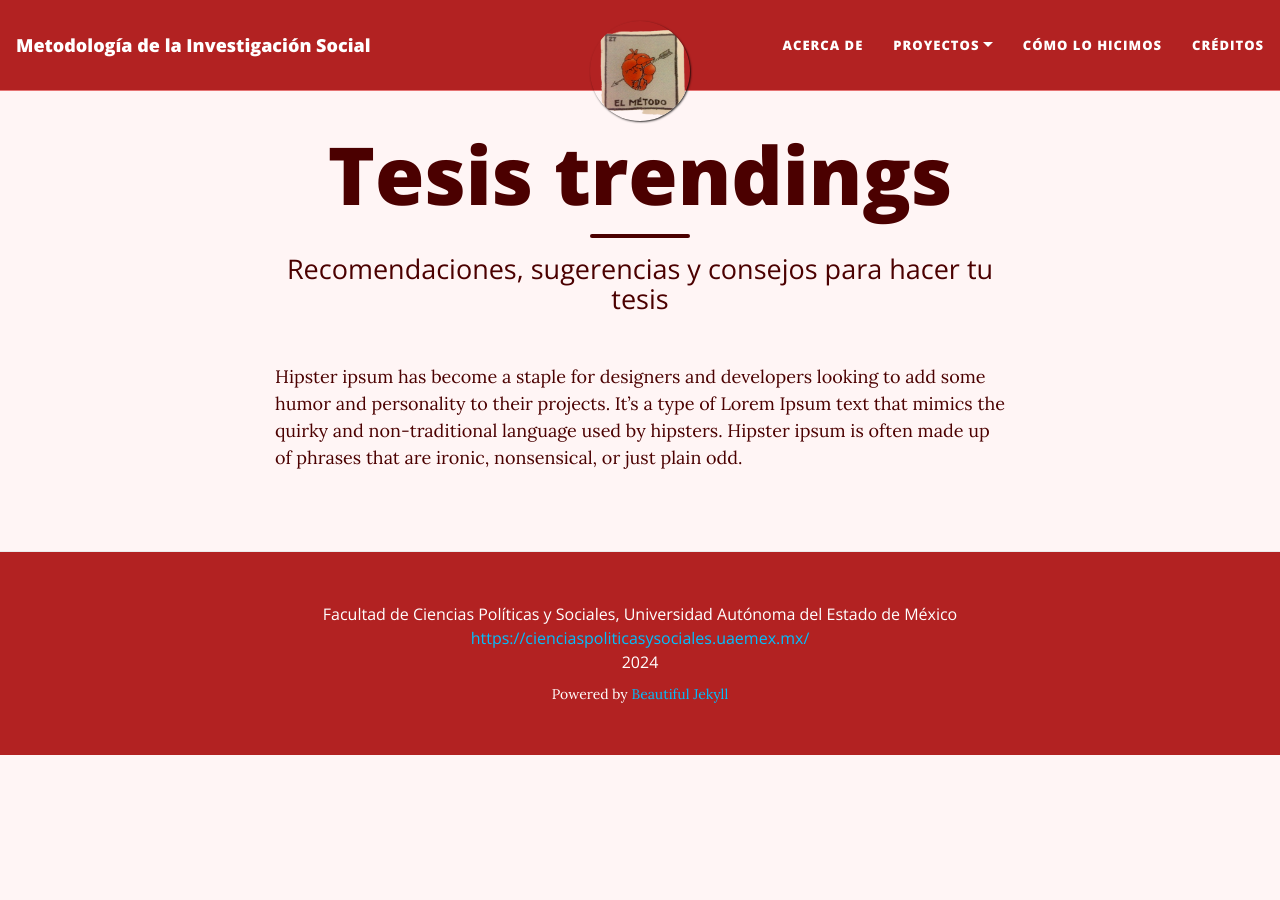
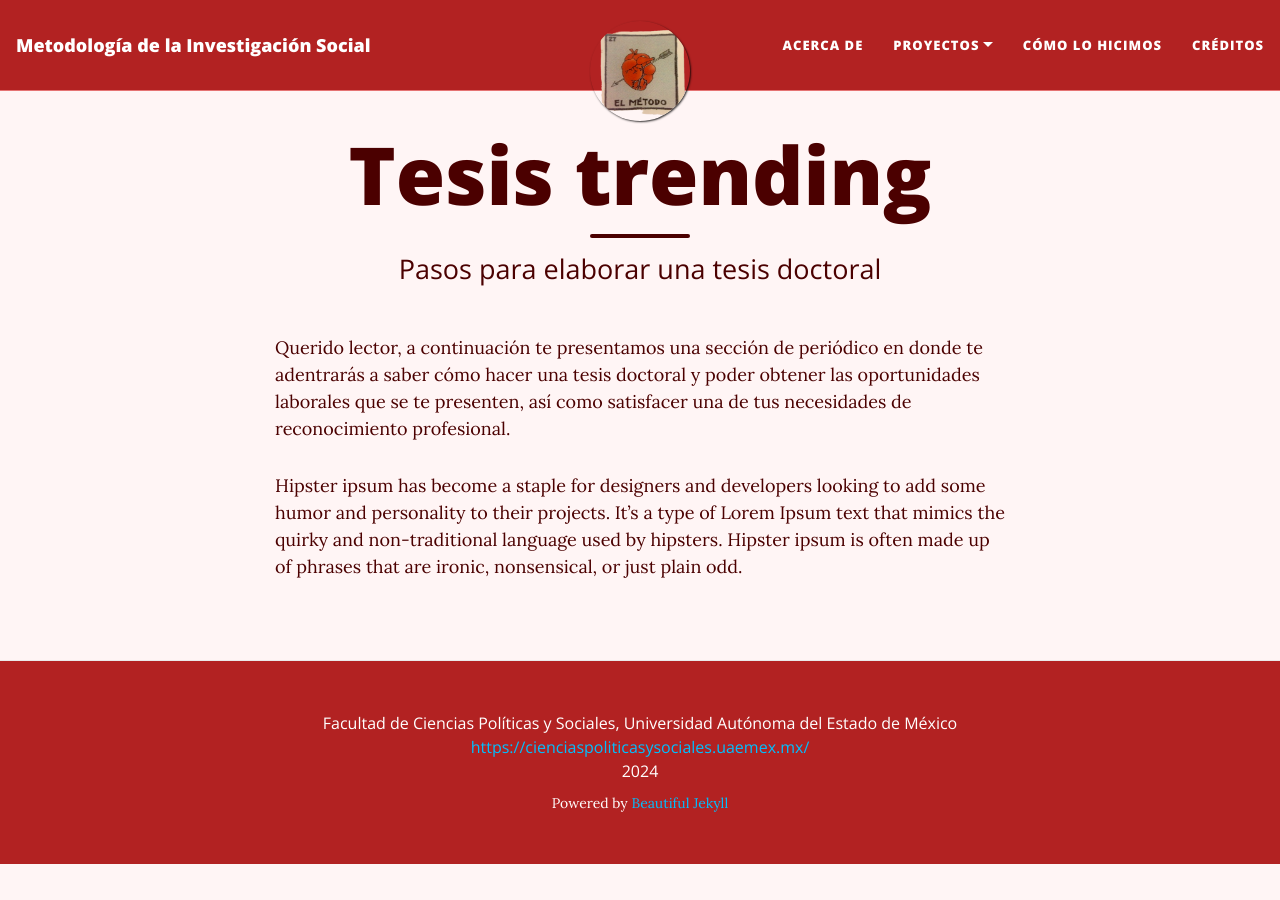
Before and after one commit to rosariorogel/metodologia, a Jekyll site: the page built from _pages/tesis-trending.md, in a window 1280 px wide. Built offline with Jekyll 4.4.1, drawn with Linux system fonts in a browser that asks for light colours; nearby versions of some CDN libraries.

Commit message:
Update tesis-trending.md

```diff
--- a/_pages/tesis-trending.md
+++ b/_pages/tesis-trending.md
@@ -1,8 +1,9 @@
 ---
 layout: page
-title: Tesis trendings
-subtitle: Recomendaciones, sugerencias y consejos para hacer tu tesis
+title: Tesis trending
+subtitle: Pasos para elaborar una tesis doctoral
 permalink: tesis-trending
 ---
+Querido lector, a continuación te presentamos una sección de periódico en donde te adentrarás a saber cómo hacer una tesis doctoral y poder obtener las oportunidades laborales que se te presenten, así como satisfacer una de tus necesidades de reconocimiento profesional.
 
 Hipster ipsum has become a staple for designers and developers looking to add some humor and personality to their projects. It’s a type of Lorem Ipsum text that mimics the quirky and non-traditional language used by hipsters. Hipster ipsum is often made up of phrases that are ironic, nonsensical, or just plain odd.
```
